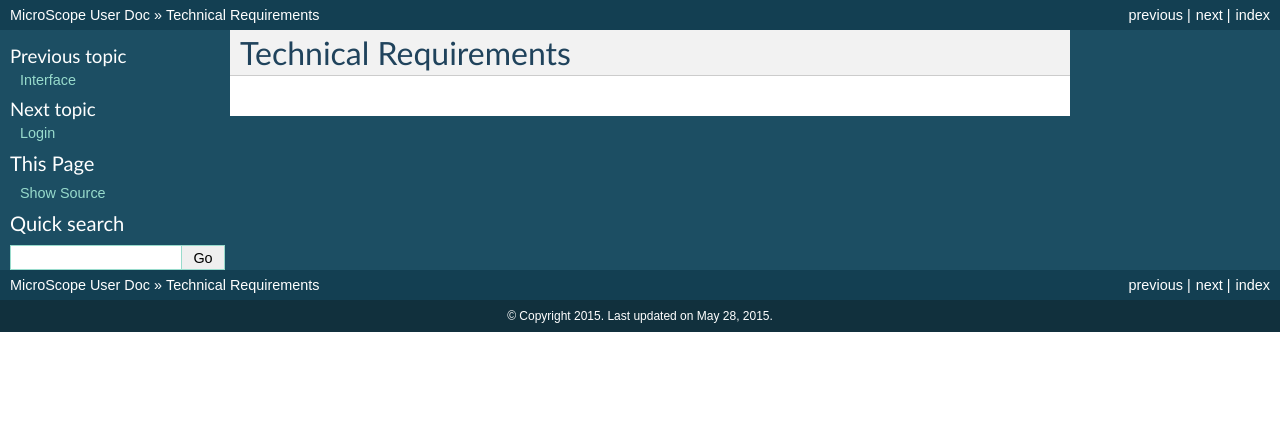
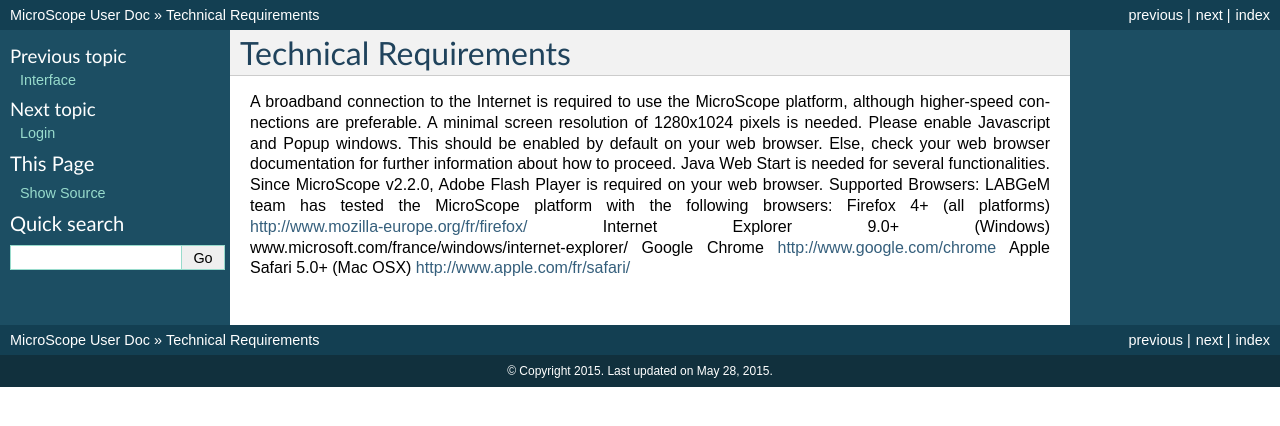
Before and after one commit to labgem/microscope-user-doc, a Sphinx documentation site: the page built from docs/content/overview/technical.rst, in a window 1280 px wide. Shown: the top 426 px of the page. Built offline with Sphinx 7.4.7, drawn with Linux system fonts in a browser that asks for light colours; formulas are drawn with MathJax 3; pages that are not in the unit, such as notebooks, are missing from menus.

Commit message:
Update technical.rst

```diff
--- a/docs/content/overview/technical.rst
+++ b/docs/content/overview/technical.rst
@@ -1,3 +1,14 @@
 ######################
 Technical Requirements
 ######################
+
+A broadband connection to the Internet is required to use the MicroScope platform, although higher-speed connections are preferable.
+A minimal screen resolution of 1280x1024 pixels is needed.
+Please enable Javascript and Popup windows.	This should be enabled by default on your web browser. Else, check your web browser documentation for further information about how to proceed.
+Java Web Start is needed for several functionalities.
+Since MicroScope v2.2.0, Adobe Flash Player is required on your web browser.
+Supported Browsers: LABGeM team has tested the MicroScope platform with the following browsers:
+Firefox 4+ (all platforms) http://www.mozilla-europe.org/fr/firefox/
+Internet Explorer 9.0+ (Windows) www.microsoft.com/france/windows/internet-explorer/
+Google Chrome http://www.google.com/chrome
+Apple Safari 5.0+ (Mac OSX) http://www.apple.com/fr/safari/
```
